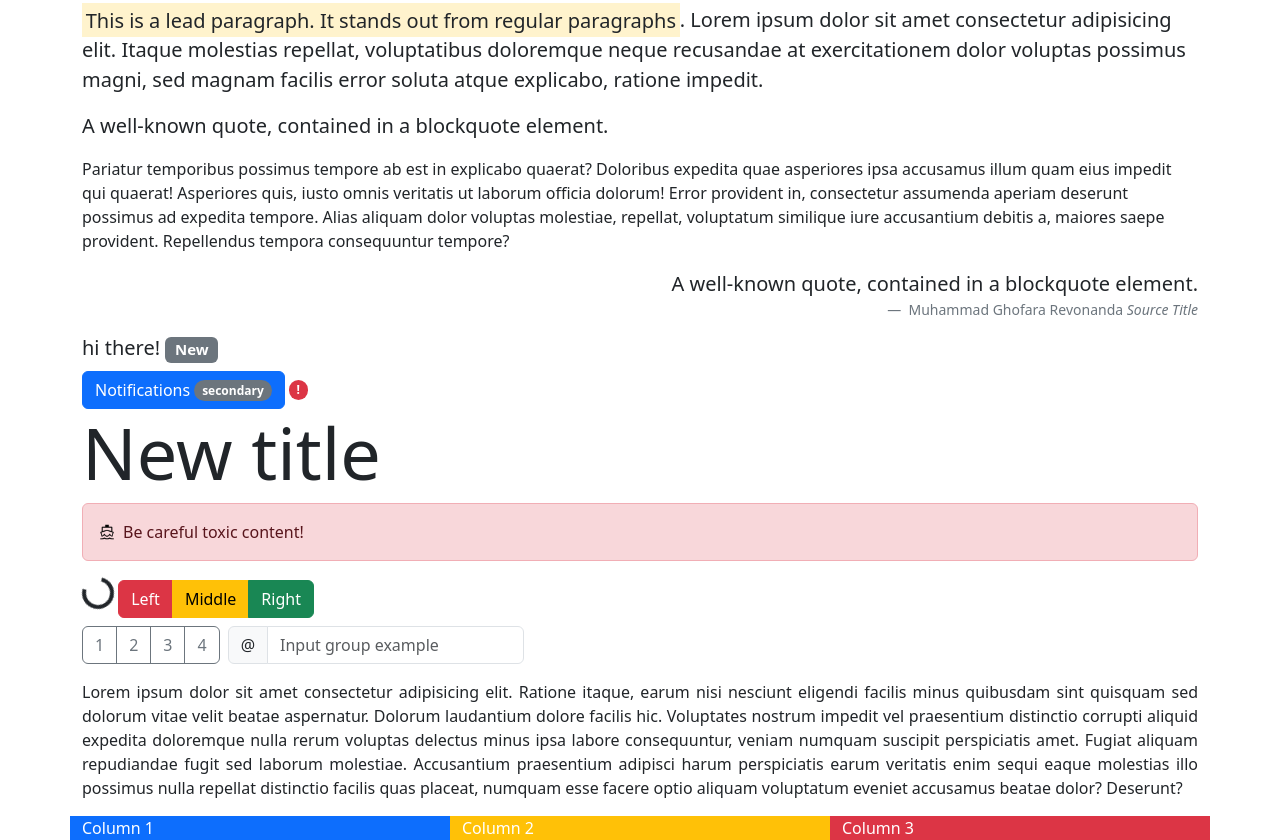
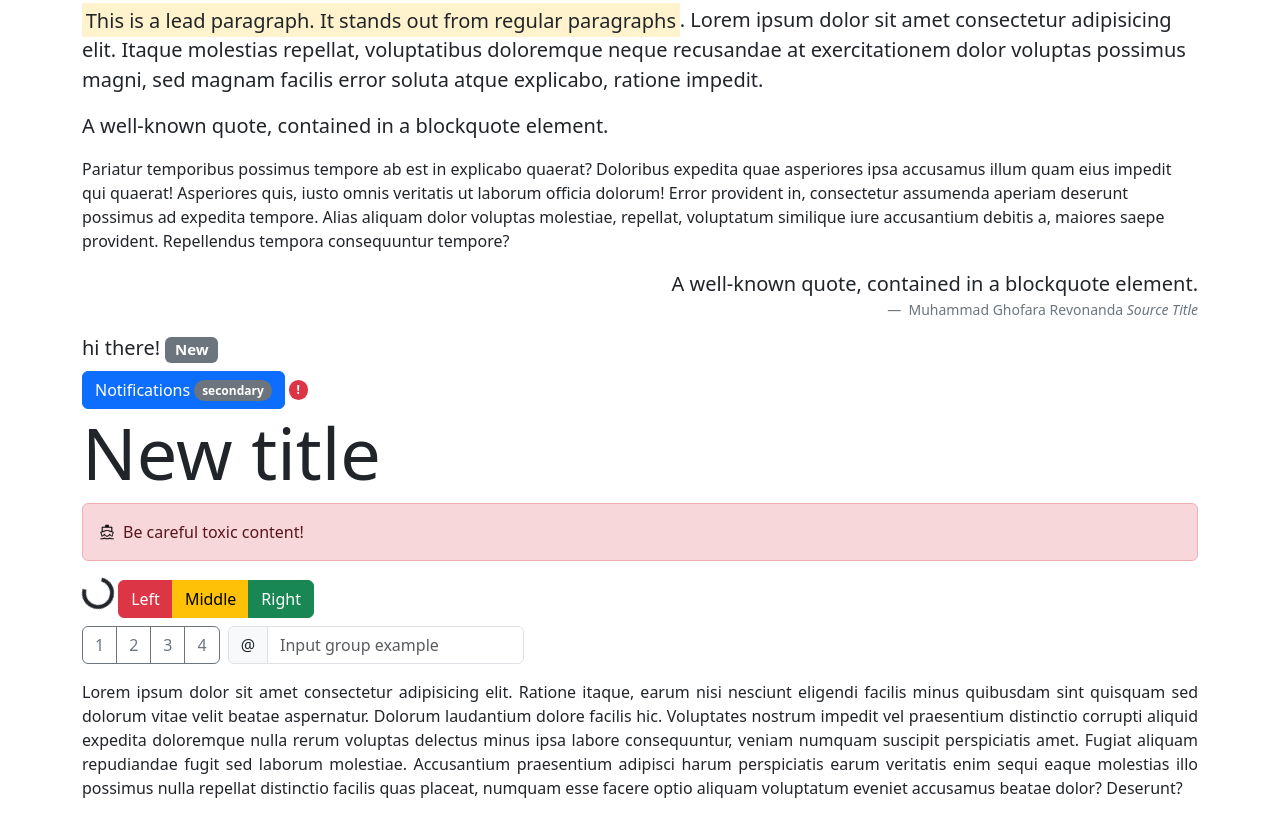
Before and after one commit to reponanda/CSS_pemula, a plain HTML site: page bstrap.html in a window 1280 px wide. Shown: the part 707-1547 px from the top of the page. After the commit the page ends 1523 px from the top, so only its background shows below. Drawn offline with nearby package versions, Linux system fonts and the light colour scheme.

Commit message:
chore: end of update

```diff
--- a/bstrap.html
+++ b/bstrap.html
@@ -117,14 +117,6 @@
           </p>
       </div>
 
-      <div class="container-lg">
-        <div class="row">
-            <div class="col bg-primary text-white">Column 1</div>
-            <div class="col bg-warning text-white">Column 2</div>
-            <div class="col bg-danger text-white">Column 3</div>
-        </div>
-    </div>
-
     <script src="https://cdn.jsdelivr.net/npm/@popperjs/core@2.11.8/dist/umd/popper.min.js" integrity="sha384-I7E8VVD/ismYTF4hNIPjVp/Zjvgyol6VFvRkX/vR+Vc4jQkC+hVqc2pM8ODewa9r" crossorigin="anonymous"></script>
 
     <script src="https://cdn.jsdelivr.net/npm/bootstrap@5.3.3/dist/js/bootstrap.min.js" integrity="sha384-0pUGZvbkm6XF6gxjEnlmuGrJXVbNuzT9qBBavbLwCsOGabYfZo0T0to5eqruptLy" crossorigin="anonymous"></script>
```
